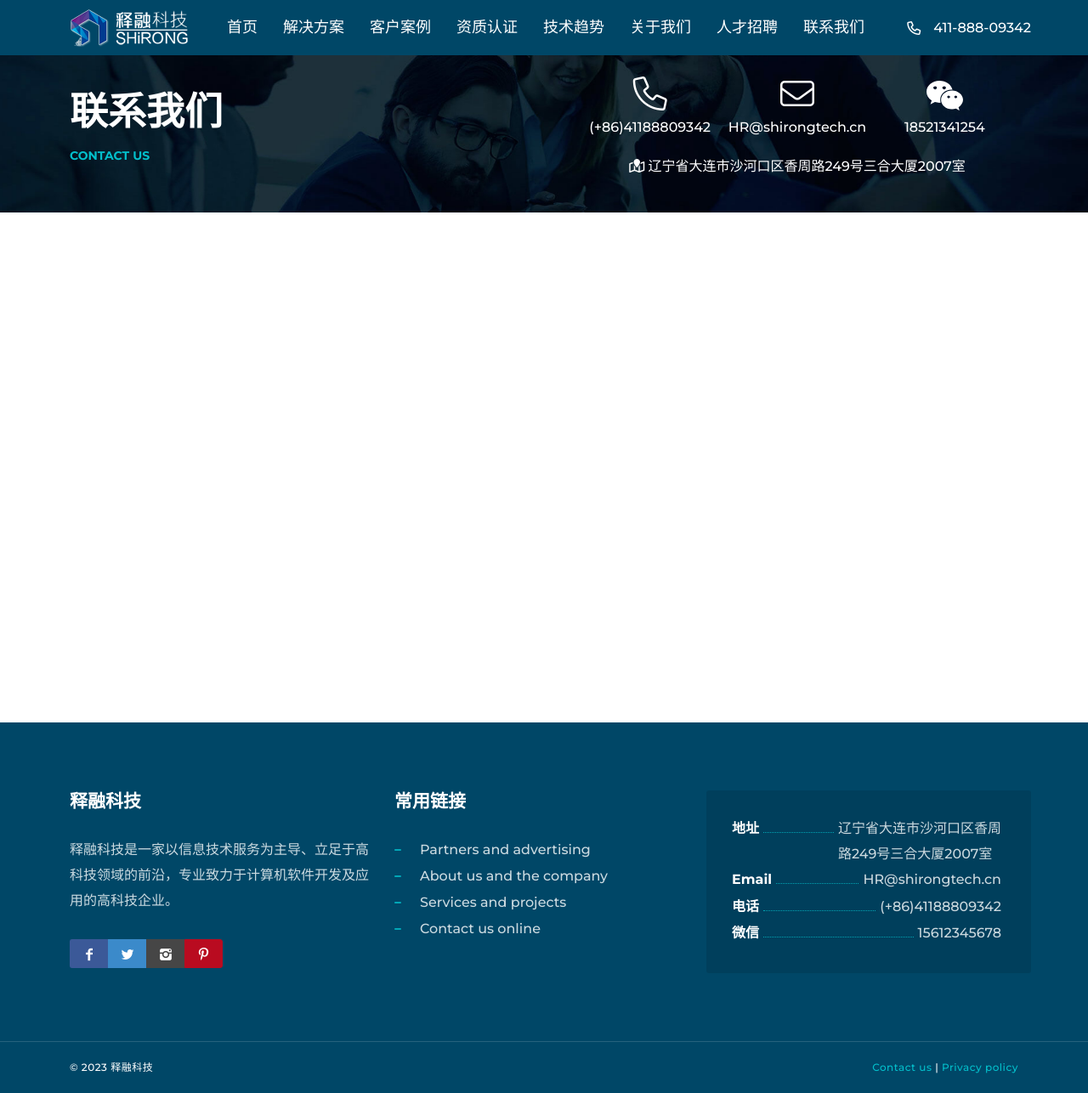
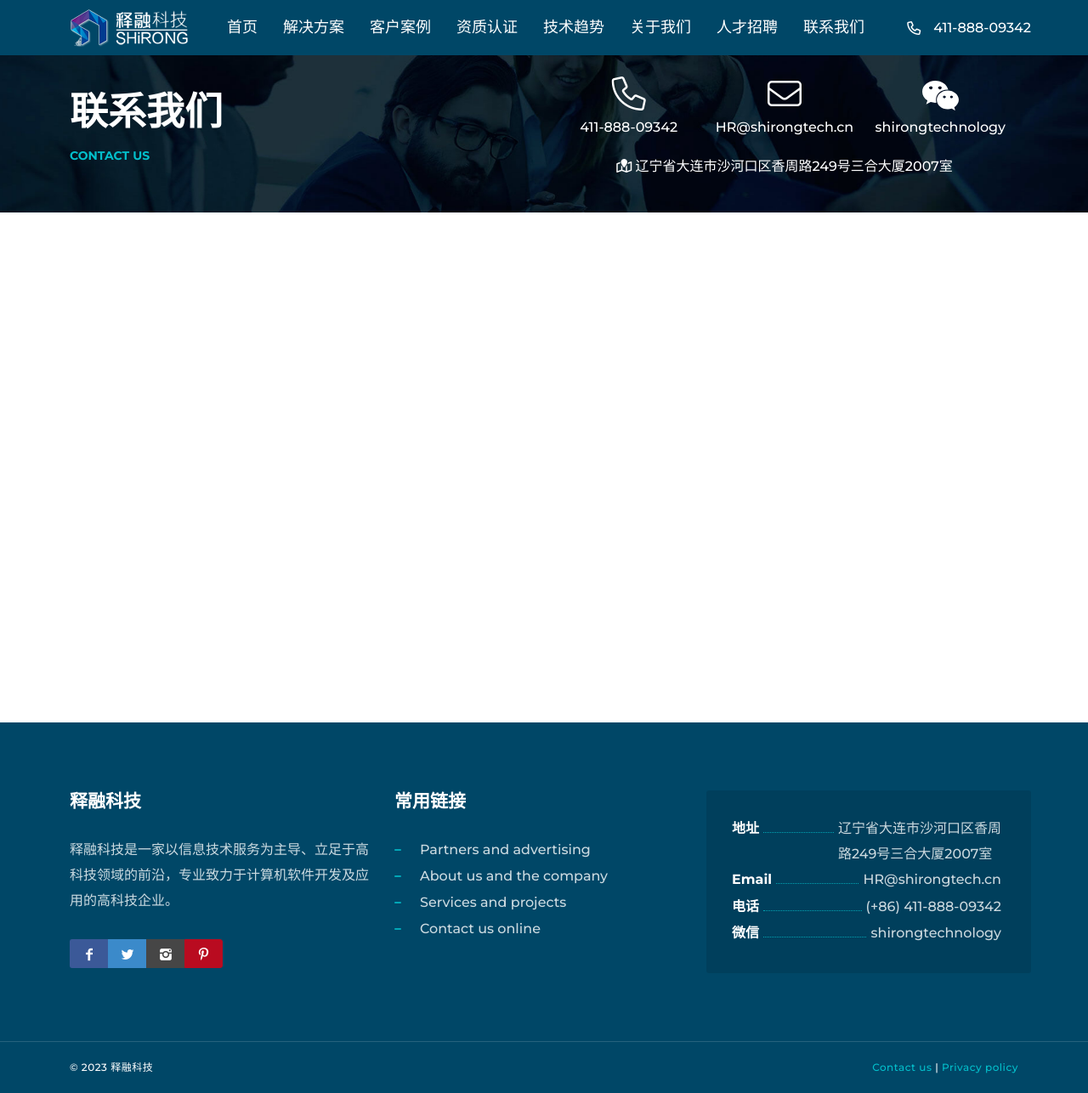
Before and after one commit to kakusx/shi-rong-tech, a plain HTML site: page contacts-us.html in a window 1280 px wide. Shown: the whole page at 85% size. Drawn offline with Linux system fonts and the light colour scheme; a script that the page names is missing.

Commit message:
联系方式更新

```diff
--- a/contacts-us.html
+++ b/contacts-us.html
@@ -76,11 +76,11 @@
                 <h1>联系我们</h1>
                 <h2>Contact us</h2>
             </div>
-            <div class=" text-center" style="width: 520px;">
+            <div class=" text-center" style="width: 550px;">
                 <div class="d-flex">
                     <div class="flex-1">
                         <div><i class="fa-light fa-phone fs-1"></i></div>
-                        <div>(+86)41188809342</div>
+                        <div>411-888-09342</div>
                     </div>
                     <div class="flex-1">
                         <div><i class="fa-light fa-envelope fs-1"></i></div>
@@ -92,7 +92,7 @@
                                 <path d="M385.2 167.6c6.4 0 12.6 .3 18.8 1.1C387.4 90.3 303.3 32 207.7 32 100.5 32 13 104.8 13 197.4c0 53.4 29.3 97.5 77.9 131.6l-19.3 58.6 68-34.1c24.4 4.8 43.8 9.7 68.2 9.7 6.2 0 12.1-.3 18.3-.8-4-12.9-6.2-26.6-6.2-40.8-.1-84.9 72.9-154 165.3-154zm-104.5-52.9c14.5 0 24.2 9.7 24.2 24.4 0 14.5-9.7 24.2-24.2 24.2-14.8 0-29.3-9.7-29.3-24.2 .1-14.7 14.6-24.4 29.3-24.4zm-136.4 48.6c-14.5 0-29.3-9.7-29.3-24.2 0-14.8 14.8-24.4 29.3-24.4 14.8 0 24.4 9.7 24.4 24.4 0 14.6-9.6 24.2-24.4 24.2zM563 319.4c0-77.9-77.9-141.3-165.4-141.3-92.7 0-165.4 63.4-165.4 141.3S305 460.7 397.6 460.7c19.3 0 38.9-5.1 58.6-9.9l53.4 29.3-14.8-48.6C534 402.1 563 363.2 563 319.4zm-219.1-24.5c-9.7 0-19.3-9.7-19.3-19.6 0-9.7 9.7-19.3 19.3-19.3 14.8 0 24.4 9.7 24.4 19.3 0 10-9.7 19.6-24.4 19.6zm107.1 0c-9.7 0-19.3-9.7-19.3-19.6 0-9.7 9.7-19.3 19.3-19.3 14.5 0 24.4 9.7 24.4 19.3 .1 10-9.9 19.6-24.4 19.6z"/>
                             </svg>
                         </div>
-                        <div>18521341254</div>
+                        <div>shirongtechnology</div>
                     </div>
                 </div>
                 <div class="mt-3">
@@ -142,10 +142,10 @@
                         <p>HR@shirongtech.cn</p></li>
                     <li><b>电话</b>
                         <hr/>
-                        <p>(+86)41188809342</p></li>
+                        <p>(+86) 411-888-09342</p></li>
                     <li><b>微信</b>
                         <hr/>
-                        <p>15612345678</p></li>
+                        <p>shirongtechnology</p></li>
                 </ul>
             </div>
         </div>
```
Also changed, not shown: index.html (+2 -2 lines), project-detail.html (+3 -3 lines), projects.html (+3 -3 lines), solutions.html (+3 -3 lines).
